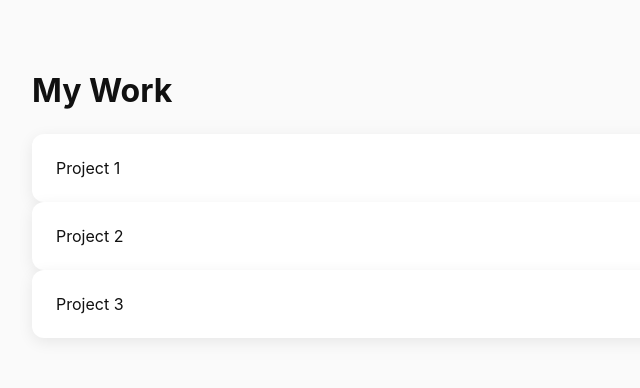
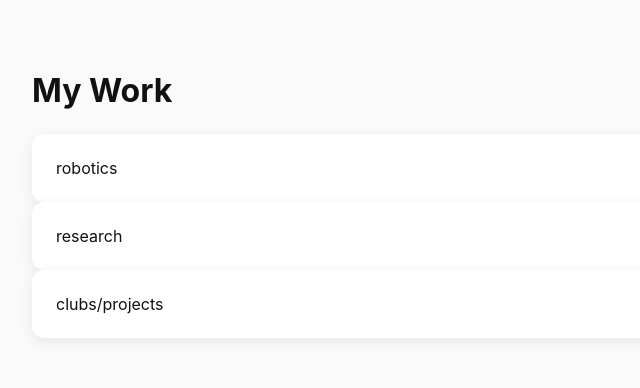
Before and after one commit to swaraseshadri/swaraseshadri.github.io, a plain HTML site: page index.html in a window 1280 px wide. Shown: the part 1260-1648 px from the top of the page, 190-830 px from the left. Drawn offline with Linux system fonts and the light colour scheme.

Commit message:
added resume

```diff
--- a/index.html
+++ b/index.html
@@ -123,6 +123,7 @@
       <a href="#about">About</a>
       <a href="#work">Work</a>
       <a href="#fun">Fun</a>
+      <a href="Swara_Seshadri_Resume.pdf" download>Swara_Seshadri_Resume.pdf</a>
     </div>
   </nav>
 
@@ -149,9 +150,12 @@
   <section id="work" class="fade-in">
     <h2>My Work</h2>
     <div class="work-grid">
-      <div class="card">Project 1</div>
-      <div class="card">Project 2</div>
-      <div class="card">Project 3</div>
+      <div class="card">robotics</div>
+      <!-- aruw, frc, micromouse -->
+      <div class="card">research</div>
+      <!-- motionmorph, tech policy lab, 390r -->
+      <div class="card">clubs/projects</div>
+      <!-- synaptech, webimpact or hcp (if i get in) -->
     </div>
   </section>
 
@@ -163,6 +167,7 @@
       <img src="https://via.placeholder.com/300" />
     </div>
   </section>
+
 
   <script>
     // Hero animation
```
